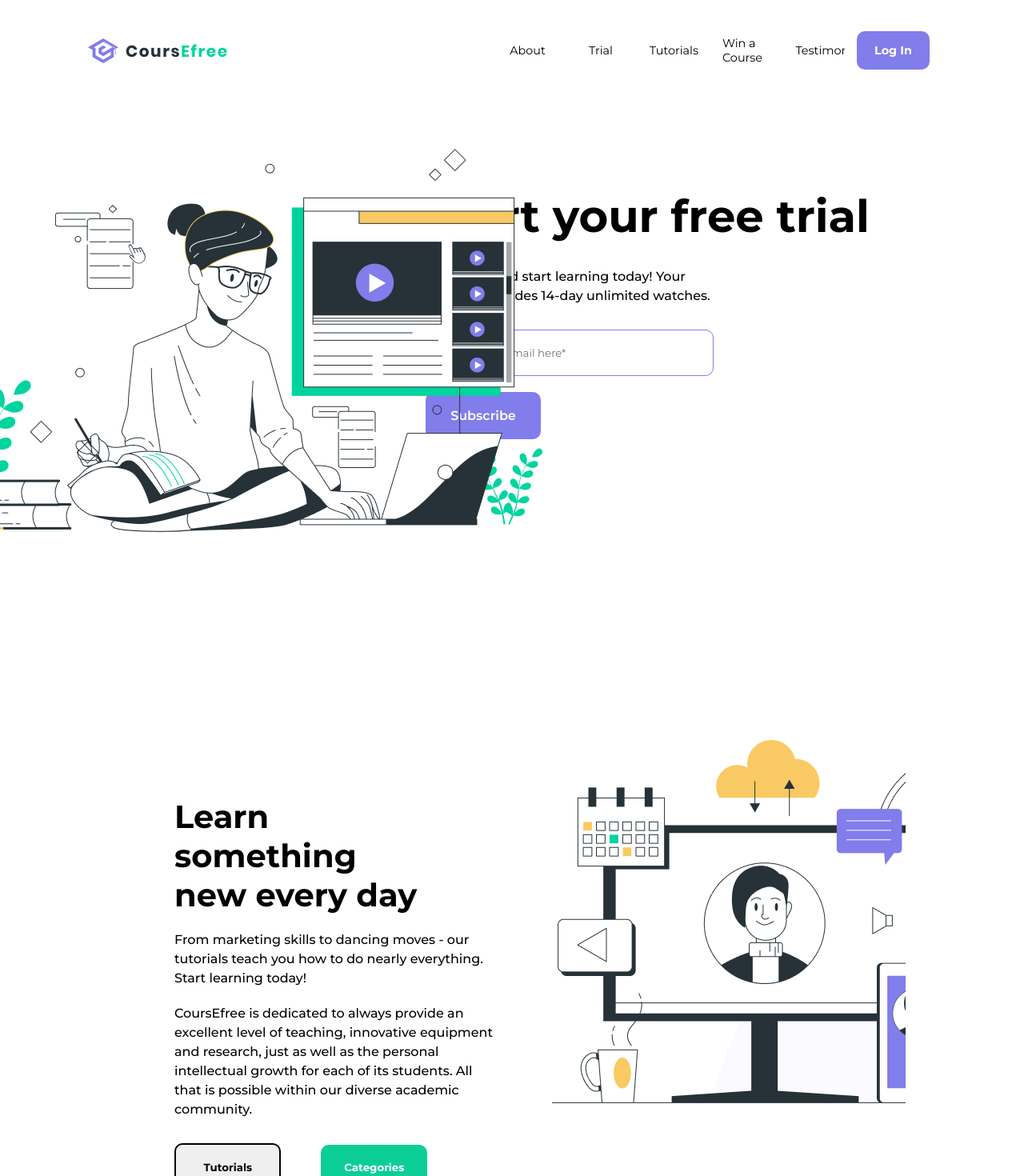
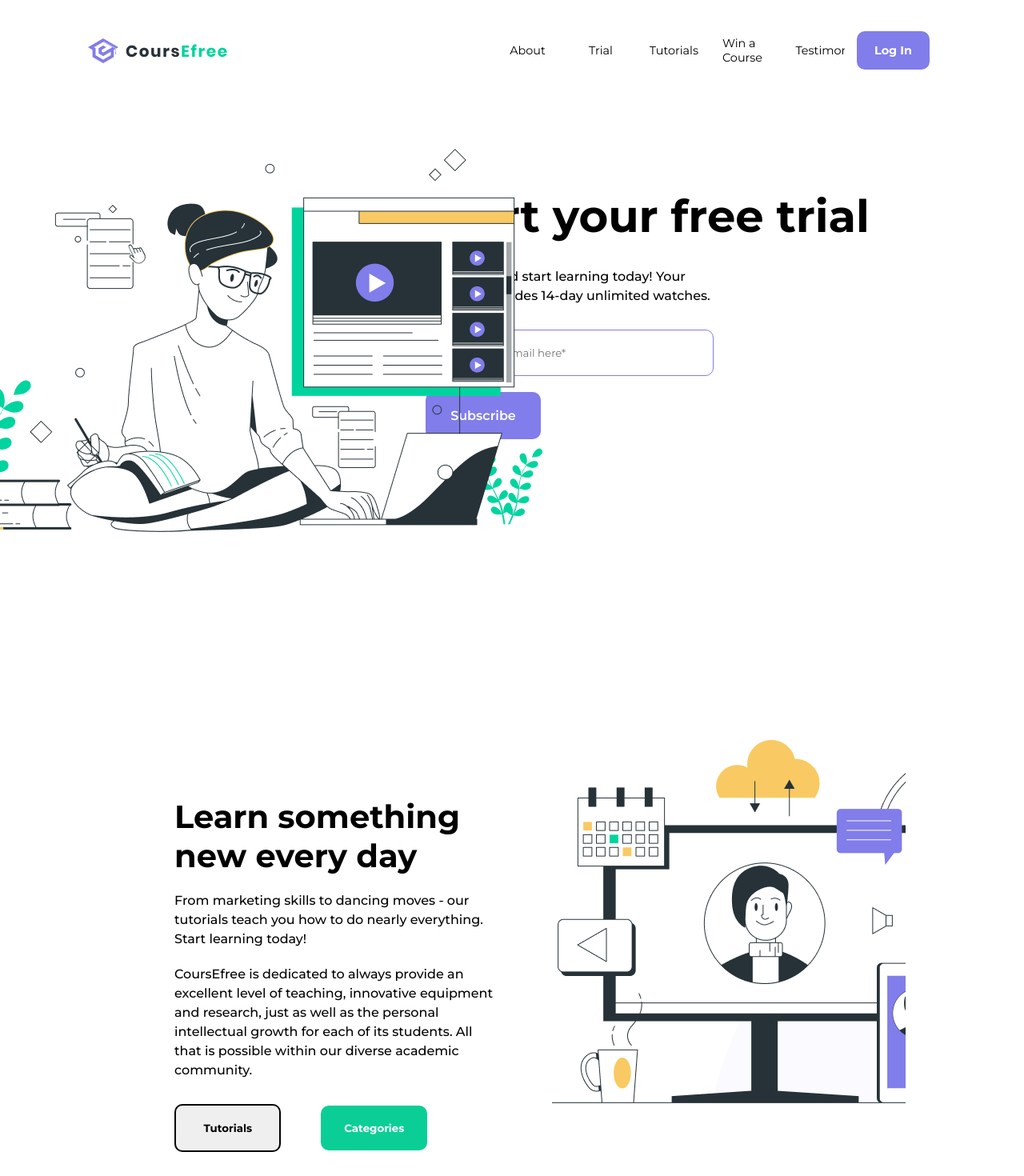
Before and after one commit to babaJay23/CoursEfree, a React (Create React App) app: page / in a window 1280 px wide. Shown: the top 1470 px of the page at 80% size. Built offline with nearby package versions, Linux system fonts and the light colour scheme.

Commit message:
updating the UI

```diff
--- a/src/components/About/About.js
+++ b/src/components/About/About.js
@@ -47,7 +47,7 @@ const AboutHeading = styled.h1`
   margin-top: 70px
   font-weight: 900;
   font-size: 2.5rem;
-  width: 70%;
+  width: 80%;
 `
 
 const AboutDescription = styled.p`
--- a/src/components/Free/Free.js
+++ b/src/components/Free/Free.js
@@ -48,7 +48,7 @@ const FreeImage = styled.div`
 const FreeText = styled.div`
   display: flex;
   margin-top: 30px;
-  width: 50%;
+  width: 60%;
   padding: 0px 30px;
   flex-direction: column;
 `
```
